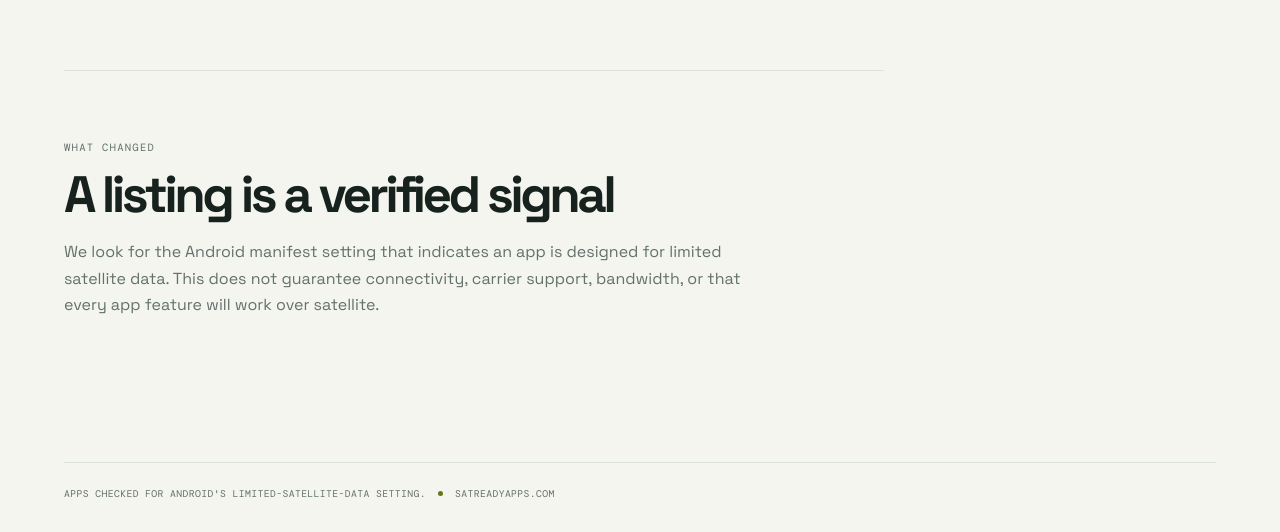
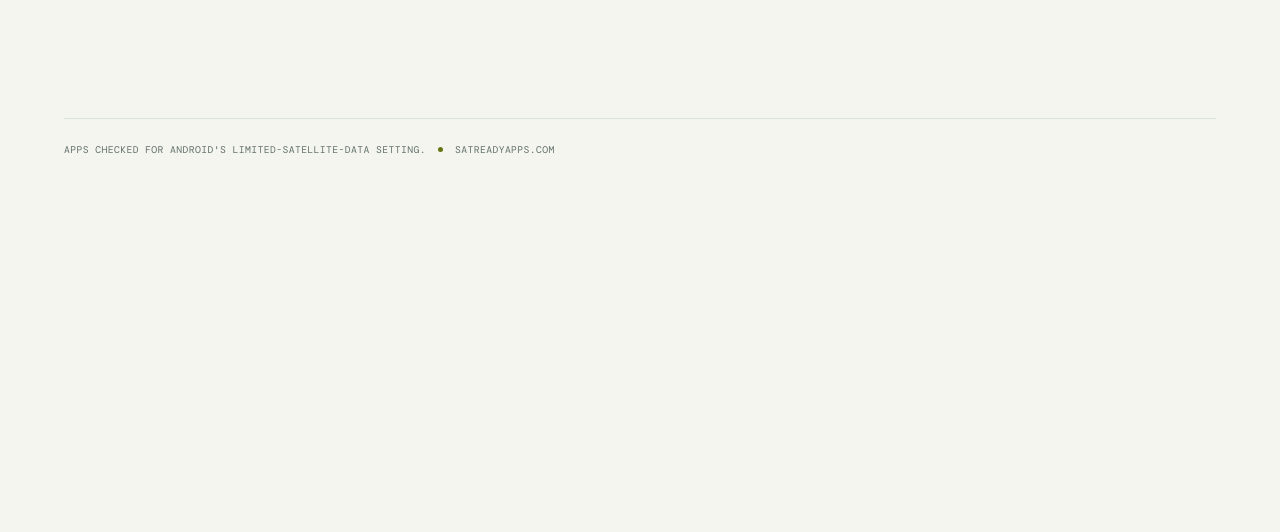
Before and after one commit to tdickman/sat-ready-apps, an Astro site in the folder site/: page /updates in a window 1280 px wide. Shown: the part 2299-2831 px from the top of the page. After the commit the page ends 2487 px from the top, so only its background shows below. Built offline with nearby package versions, Linux system fonts and the light colour scheme; Astro itself is replaced by a stand-in of ours.

Commit message:
refactor(site): remove updates note

```diff
--- a/site/src/pages/updates/index.astro
+++ b/site/src/pages/updates/index.astro
@@ -40,10 +40,5 @@ const pageDescription = "Follow new Android apps added to the SatReady Apps cata
       )}
     </section>
 
-    <section class="info-section update-note" aria-labelledby="method-heading">
-      <p class="section-eyebrow">What changed</p>
-      <h2 id="method-heading">A listing is a verified signal</h2>
-      <p>We look for the Android manifest setting that indicates an app is designed for limited satellite data. This does not guarantee connectivity, carrier support, bandwidth, or that every app feature will work over satellite.</p>
-    </section>
   </div>
 </BaseLayout>
--- a/site/src/styles/global.css
+++ b/site/src/styles/global.css
@@ -123,9 +123,6 @@ h1, h2, p { margin-top: 0; }
 .info-section-heading .section-eyebrow { margin-bottom: .8rem; }
 .info-section-heading h2 { margin-bottom: 1rem; }
 .info-section-heading p { margin-bottom: 0; }
-.update-note { max-width: 820px; }
-.update-note h2 { font-size: clamp(2rem, 4vw, 3.5rem); letter-spacing: -.07em; line-height: 1; margin-bottom: 1.2rem; }
-.update-note > p:last-child { color: var(--muted); line-height: 1.65; max-width: 680px; }
 .supported-phone-list { border-top: 1px solid var(--line); }
 .supported-phone-group { border-bottom: 1px solid var(--line); display: grid; gap: 1.5rem; padding: 2rem 0; }
 .supported-phone-group h3 { font-size: 1.35rem; letter-spacing: -.04em; margin: 0; }
```
